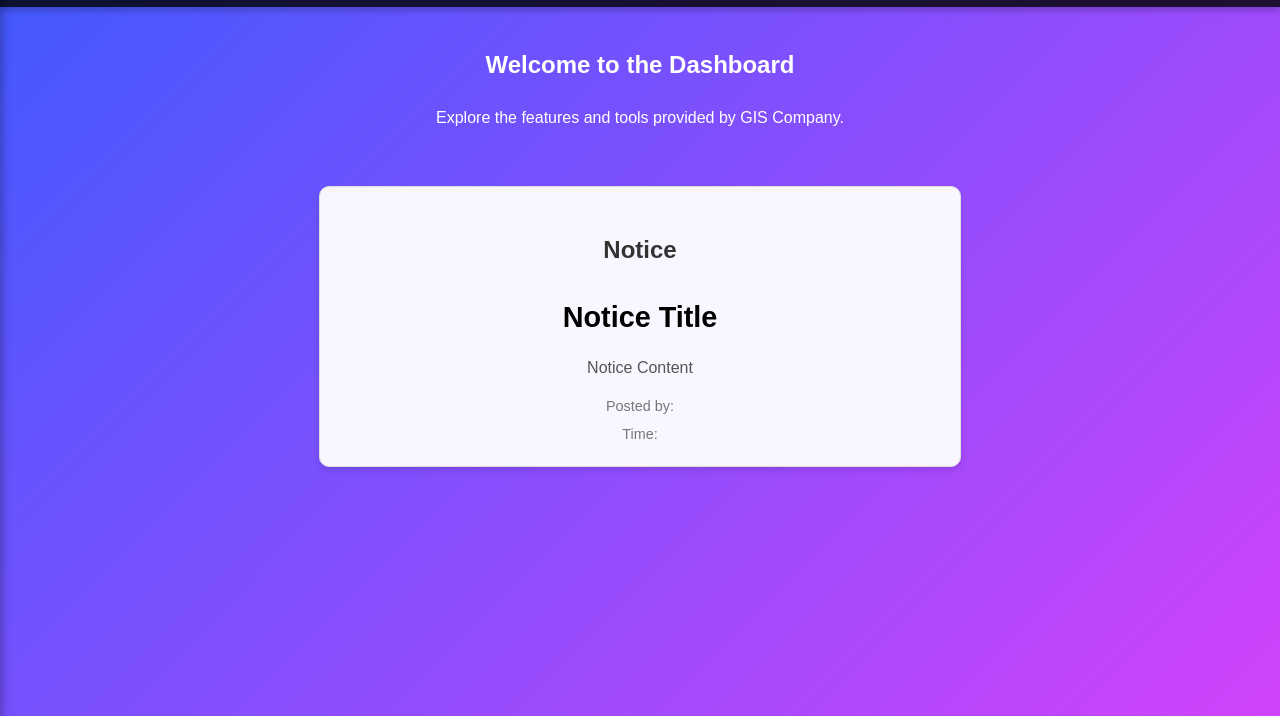
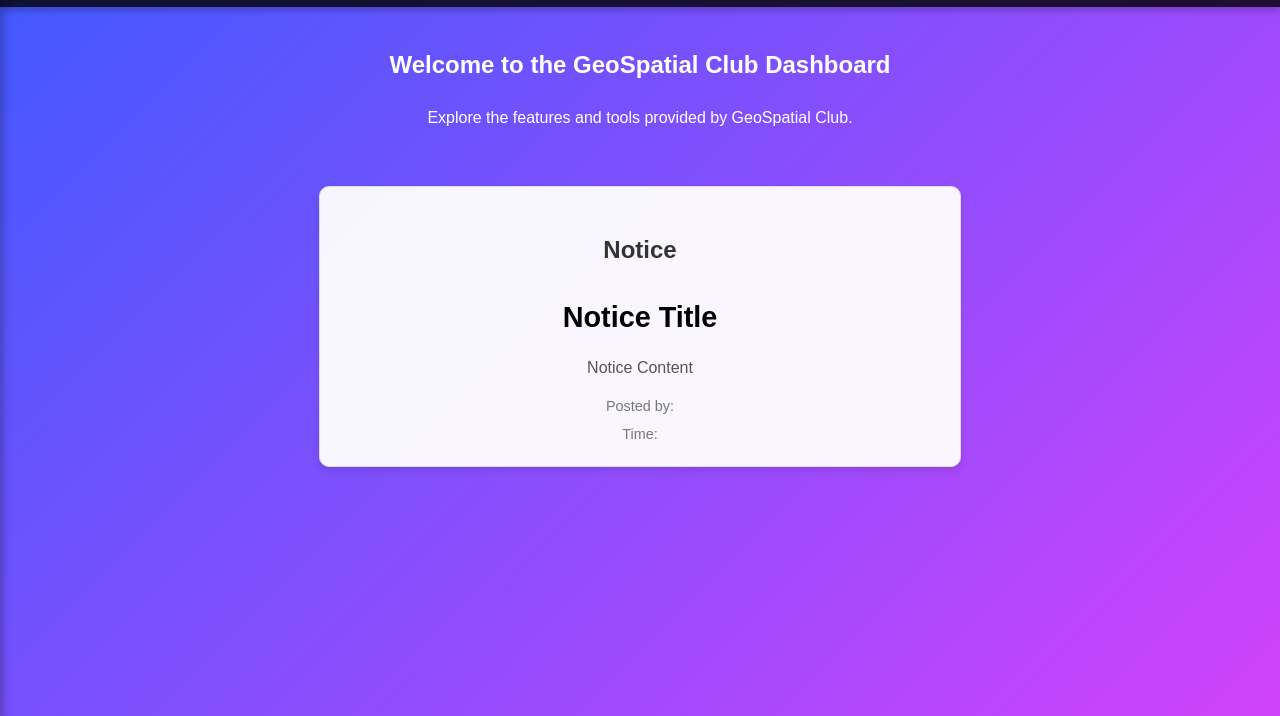
Before and after one commit to VIT-GIS/GeoSpatial, a plain HTML site: page dashboard.html/index.html in a window 1280 px wide. Shown: the part 84-800 px from the top of the page. Drawn offline with Linux system fonts and the light colour scheme; no server answers.

Commit message:
Update index.html

```diff
--- a/dashboard.html/index.html
+++ b/dashboard.html/index.html
@@ -54,8 +54,8 @@
 
     <!-- Main Dashboard Content -->
     <main class="dashboard-content">
-        <h2>Welcome to the Dashboard</h2>
-        <p>Explore the features and tools provided by GIS Company.</p>
+        <h2>Welcome to the GeoSpatial Club Dashboard</h2>
+        <p>Explore the features and tools provided by GeoSpatial Club.</p>
     </main>
 
     <!-- Notice Container -->
```
